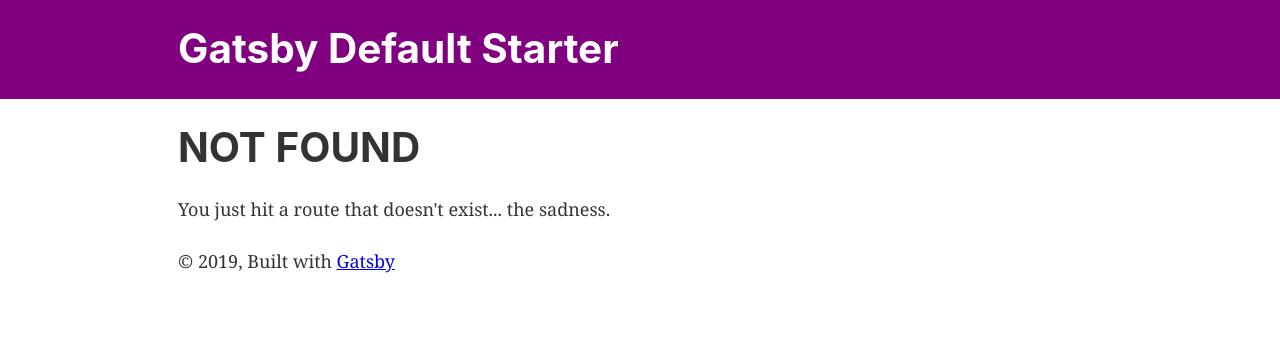
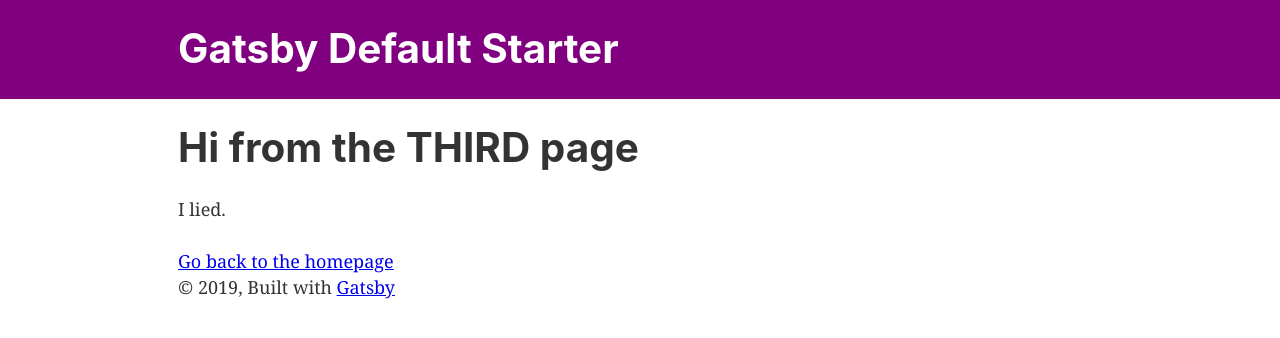
Before and after one commit to tesseralis-fan-club/tesseralis.club, a Gatsby site: page /page-3 in a window 1280 px wide. Before the commit this address had no page. Built offline with nearby package versions, Linux system fonts and the light colour scheme; Gatsby itself is replaced by a stand-in of ours.

Commit message:
add page 3

```diff
--- a/src/pages/index.js
+++ b/src/pages/index.js
@@ -15,6 +15,7 @@
       <Image />
     </div>
     <Link to="/page-2/">Go to page 2</Link>
+    <Link to="/page-3/">Go to page 3</Link>
   </Layout>
 )
 
--- /dev/null
+++ b/src/pages/page-3.js
@@ -0,0 +1,16 @@
+import React from 'react'
+import { Link } from 'gatsby'
+
+import Layout from '../components/layout'
+import SEO from '../components/seo'
+
+const SecondPage = () => (
+  <Layout>
+    <SEO title="Page three" />
+    <h1>Hi from the THIRD page</h1>
+    <p>I lied.</p>
+    <Link to="/">Go back to the homepage</Link>
+  </Layout>
+)
+
+export default SecondPage
```
